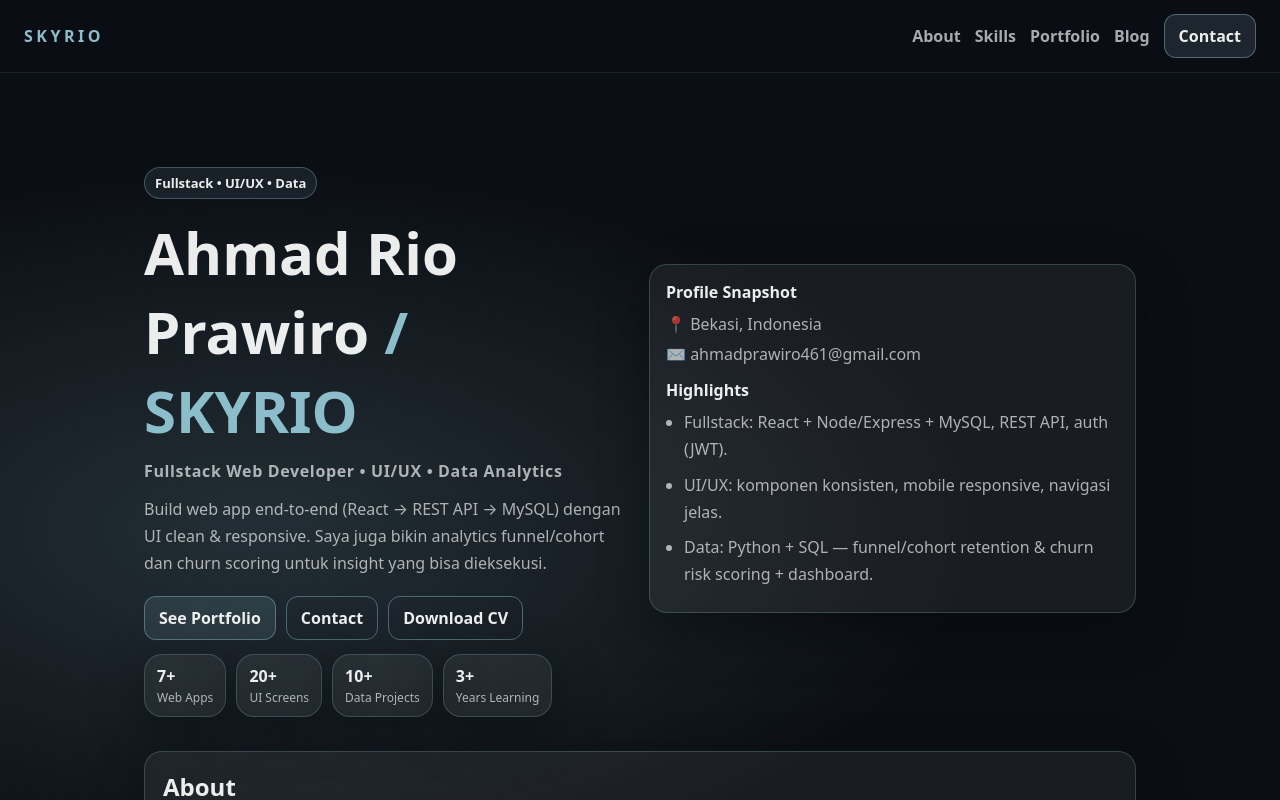
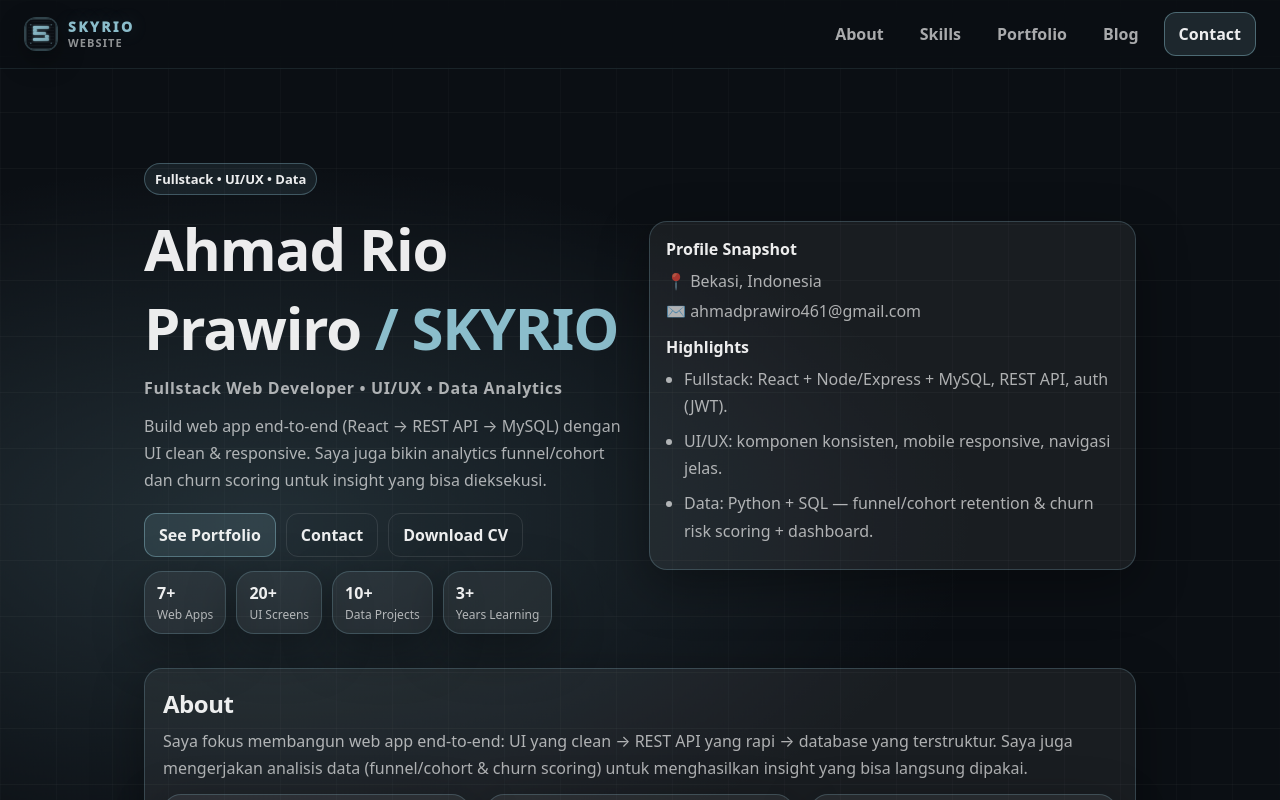
Before and after one commit to Skyrio-aoi/skyrio-website, a React (Vite) app: page / in a window 1280 px wide. Shown: the top 800 px of the page. Built offline with nearby package versions, Linux system fonts and the light colour scheme.

Commit message:
chore: navbar + theme + gitignore

```diff
--- a/src/App.jsx
+++ b/src/App.jsx
@@ -55,7 +55,7 @@ export default function App() {
           marginTop: 24,
         }}
       >
-        © {new Date().getFullYear()} {profile.brand} — Gaming x Professional Portfolio
+        © {new Date().getFullYear()} {profile.brand} WEBSITE
       </footer>
     </div>
   );
--- a/src/components/Navbar.jsx
+++ b/src/components/Navbar.jsx
@@ -1,13 +1,74 @@
-export default function Navbar({ brand, items }) {
+export default function Navbar({ brand = "SKYRIO", items = [] }) {
   return (
     <header style={styles.wrap}>
-      <div style={styles.brand}>{brand}</div>
+      <a href="#home" style={styles.brandWrap} aria-label={`${brand} home`}>
+        <span style={styles.logoMark} aria-hidden="true">
+          <svg xmlns="http://www.w3.org/2000/svg" viewBox="0 0 64 64">
+            <defs>
+              <linearGradient id="a" x1="0" y1="0" x2="1" y2="1">
+                <stop offset="0" stopColor="#8BBDCB" stopOpacity="0.95" />
+                <stop offset="1" stopColor="#8BBDCB" stopOpacity="0.55" />
+              </linearGradient>
+
+              <pattern id="scan" width="6" height="6" patternUnits="userSpaceOnUse">
+                <rect width="6" height="6" fill="transparent" />
+                <rect y="0" width="6" height="1" fill="#8BBDCB" opacity="0.08" />
+              </pattern>
+
+              <filter id="glow" x="-40%" y="-40%" width="180%" height="180%">
+                <feGaussianBlur stdDeviation="1.6" result="b" />
+                <feMerge>
+                  <feMergeNode in="b" />
+                  <feMergeNode in="SourceGraphic" />
+                </feMerge>
+              </filter>
+            </defs>
+
+            <rect width="64" height="64" rx="16" fill="#0B0F14" />
+            <rect
+              x="1.5"
+              y="1.5"
+              width="61"
+              height="61"
+              rx="14.5"
+              fill="none"
+              stroke="#8BBDCB"
+              strokeOpacity="0.30"
+              strokeWidth="3"
+            />
+
+            <rect x="6" y="6" width="52" height="52" rx="12" fill="url(#scan)" />
+
+            <g filter="url(#glow)" fill="url(#a)">
+              <rect x="16" y="16" width="32" height="6" rx="2" />
+              <rect x="16" y="22" width="8" height="6" rx="2" />
+              <rect x="16" y="28" width="26" height="6" rx="2" />
+              <rect x="40" y="34" width="8" height="6" rx="2" />
+              <rect x="16" y="40" width="32" height="6" rx="2" />
+            </g>
+
+            <g fill="#8BBDCB" opacity="0.35">
+              <rect x="10" y="12" width="3" height="3" rx="1" />
+              <rect x="51" y="12" width="3" height="3" rx="1" />
+              <rect x="10" y="49" width="3" height="3" rx="1" />
+              <rect x="51" y="49" width="3" height="3" rx="1" />
+            </g>
+          </svg>
+        </span>
+
+        <span style={styles.brandText}>
+          <span style={styles.brandTop}>{String(brand).toUpperCase()}</span>
+          <span style={styles.brandSub}>Website</span>
+        </span>
+      </a>
+
       <nav style={styles.nav}>
         {items.map((it) => (
-          <a key={it.href} href={it.href} style={styles.link}>
+          <a key={it.href} href={it.href} className="nav-link">
             {it.label}
           </a>
         ))}
+
         <a href="#contact" className="btn" style={{ textDecoration: "none" }}>
           Contact
         </a>
@@ -21,23 +82,57 @@ const styles = {
     position: "sticky",
     top: 0,
     zIndex: 50,
-    backdropFilter: "blur(10px)",
-    background: "rgba(11,15,20,0.65)",
+    backdropFilter: "blur(12px)",
+    background: "rgba(11,15,20,0.68)",
     borderBottom: "1px solid rgba(139,189,203,0.12)",
     display: "flex",
     alignItems: "center",
     justifyContent: "space-between",
-    padding: "14px 24px",
+    padding: "12px 24px",
   },
-  brand: {
-    fontWeight: 900,
-    letterSpacing: "0.22em",
+
+  brandWrap: {
+    display: "flex",
+    alignItems: "center",
+    gap: 10,
+    textDecoration: "none",
+    color: "inherit",
+  },
+
+  logoMark: {
+    width: 34,
+    height: 34,
+    borderRadius: 12,
+    display: "grid",
+    placeItems: "center",
+    background: "rgba(139,189,203,0.10)",
+    border: "1px solid rgba(139,189,203,0.22)",
+    boxShadow: "0 10px 26px rgba(0,0,0,0.35)",
+    overflow: "hidden",
+  },
+
+  brandText: {
+    display: "grid",
+    lineHeight: 1.05,
+  },
+
+  brandTop: {
+    fontWeight: 950,
+    letterSpacing: "0.18em",
     color: "var(--accent)",
+    textTransform: "uppercase",
+    fontSize: 14,
+    textShadow: "0 0 18px rgba(139,189,203,0.22)",
   },
+
+  brandSub: {
+    fontSize: 11,
+    fontWeight: 800,
+    letterSpacing: "0.10em",
+    color: "rgba(255,255,255,0.55)",
+    marginTop: 2,
+    textTransform: "uppercase",
+  },
+
   nav: { display: "flex", gap: 14, alignItems: "center" },
-  link: {
-    color: "var(--muted)",
-    fontWeight: 800,
-    textDecoration: "none",
-  },
 };
--- a/src/styles/theme.css
+++ b/src/styles/theme.css
@@ -1,81 +1,182 @@
+/* =========================================================
+   SKYRIO THEME (Gaming • Professional) — theme.css
+   ========================================================= */
+
+/* ---------- Tokens ---------- */
 :root{
   --accent:#8BBDCB;
   --bg:#0B0F14;
+
   --card:rgba(255,255,255,0.06);
+  --card2:rgba(255,255,255,0.045);
+
   --border:rgba(139,189,203,0.25);
+  --border2:rgba(255,255,255,0.08);
+
   --text:rgba(255,255,255,0.92);
   --muted:rgba(255,255,255,0.65);
+  --muted2:rgba(255,255,255,0.50);
+
   --shadow: 0 16px 50px rgba(0,0,0,0.35);
+  --shadow2: 0 12px 34px rgba(0,0,0,0.28);
+
+  --radius: 18px;
+  --radius2: 14px;
+
+  --ring: 0 0 0 4px rgba(139,189,203,0.16);
+
+  --container: 1040px;
 }
 
+/* ---------- Base / Reset ---------- */
 *{ box-sizing:border-box; }
 html{ scroll-behavior:smooth; }
 
 body{
   margin:0;
+  color: var(--text);
+  font-family: system-ui, -apple-system, Segoe UI, Roboto, Arial;
+  -webkit-font-smoothing: antialiased;
+  -moz-osx-font-smoothing: grayscale;
+
   background:
     radial-gradient(1200px 600px at 20% 10%, rgba(139,189,203,0.18), transparent 60%),
     radial-gradient(900px 500px at 80% 30%, rgba(139,189,203,0.10), transparent 55%),
+    linear-gradient(rgba(255,255,255,0.03) 1px, transparent 1px),
+    linear-gradient(90deg, rgba(255,255,255,0.02) 1px, transparent 1px),
     var(--bg);
-  color: var(--text);
-  font-family: system-ui, -apple-system, Segoe UI, Roboto, Arial;
+
+  background-size:
+    auto,
+    auto,
+    56px 56px,
+    56px 56px,
+    auto;
+
+  background-position:
+    center,
+    center,
+    0 0,
+    0 0,
+    center;
 }
+
+::selection{ background: rgba(139,189,203,0.24); }
 
 a{ color: inherit; text-decoration:none; }
 img{ max-width:100%; display:block; }
 
-.container{ max-width: 1040px; margin: 0 auto; padding: 24px; }
+.container{ max-width: var(--container); margin: 0 auto; padding: 24px; }
 .muted{ color: var(--muted); }
 .accent{ color: var(--accent); }
 
+/* spacing sections */
+section{ padding: 14px 0; }
+h1,h2,h3{ letter-spacing:-0.02em; }
+p{ margin: 0; }
+
+/* ---------- Focus / Accessibility ---------- */
+:focus{ outline: none; }
+:focus-visible{
+  box-shadow: var(--ring);
+  border-radius: 12px;
+}
+
+@media (prefers-reduced-motion: reduce){
+  *{ transition: none !important; animation: none !important; scroll-behavior: auto !important; }
+}
+
+/* ---------- Layout helpers ---------- */
+.grid{ display:grid; gap: 16px; }
+@media (min-width: 860px){
+  .grid.cols-2{ grid-template-columns: 1fr 1fr; }
+  .grid.cols-3{ grid-template-columns: 1fr 1fr 1fr; }
+}
+
+/* ---------- Card ---------- */
 .card{
   background: var(--card);
   border: 1px solid var(--border);
-  border-radius: 18px;
+  border-radius: var(--radius);
   box-shadow: var(--shadow);
 }
 
-/* subtle interactive lift */
+/* subtle lift */
 .card.is-hoverable{
-  transition: transform 180ms ease, border-color 180ms ease, background 180ms ease;
+  transition: transform 180ms ease, border-color 180ms ease, background 180ms ease, box-shadow 180ms ease;
 }
 .card.is-hoverable:hover{
   transform: translateY(-2px);
   border-color: rgba(139,189,203,0.36);
   background: rgba(255,255,255,0.075);
+  box-shadow: var(--shadow2);
 }
 
+/* ---------- Buttons ---------- */
 .btn{
   border: 1px solid rgba(139,189,203,0.45);
   background: rgba(139,189,203,0.14);
   color: var(--text);
   padding: 10px 14px;
   border-radius: 12px;
-  font-weight: 800;
+  font-weight: 900;
   cursor:pointer;
+  transition: transform 160ms ease, background 160ms ease, border-color 160ms ease;
 }
-.btn:hover{ background: rgba(139,189,203,0.22); }
-.btn.ghost{ background: transparent; }
+.btn:hover{
+  background: rgba(139,189,203,0.22);
+  transform: translateY(-1px);
+  border-color: rgba(139,189,203,0.55);
+}
+.btn:active{ transform: translateY(0px); }
+.btn.ghost{
+  background: transparent;
+  border-color: rgba(255,255,255,0.10);
+}
+.btn.ghost:hover{
+  background: rgba(255,255,255,0.06);
+  border-color: rgba(139,189,203,0.25);
+}
 
+.btn.is-disabled{ opacity: 0.5; pointer-events: none; }
+
+/* ---------- Chips ---------- */
 .chip{
   display:inline-flex;
   align-items:center;
+  gap: 6px;
   border: 1px solid rgba(139,189,203,0.35);
   background: rgba(139,189,203,0.10);
   padding: 6px 10px;
   border-radius: 999px;
-  font-weight: 800;
+  font-weight: 900;
   font-size: 13px;
   margin: 6px 6px 0 0;
+  transition: background 160ms ease, border-color 160ms ease, transform 160ms ease;
+}
+.chip:hover{
+  background: rgba(139,189,203,0.14);
+  border-color: rgba(139,189,203,0.46);
+  transform: translateY(-1px);
 }
 
-.grid{ display:grid; gap: 16px; }
-@media (min-width: 860px){
-  .grid.cols-2{ grid-template-columns: 1fr 1fr; }
-  .grid.cols-3{ grid-template-columns: 1fr 1fr 1fr; }
+/* ---------- Navbar links (className="nav-link") ---------- */
+.nav-link{
+  color: var(--muted);
+  font-weight: 900;
+  padding: 8px 10px;
+  border-radius: 10px;
+  border: 1px solid transparent;
+  transition: transform 160ms ease, background 160ms ease, border-color 160ms ease, color 160ms ease;
+}
+.nav-link:hover{
+  background: rgba(139,189,203,0.08);
+  border-color: rgba(139,189,203,0.22);
+  color: rgba(255,255,255,0.92);
+  transform: translateY(-1px);
 }
 
-/* ===== Portfolio thumbnails (16:9, preview-only) ===== */
+/* ---------- Portfolio thumbnail ---------- */
 .project-card .project-thumb{
   width: 100%;
   aspect-ratio: 16 / 9;
@@ -85,7 +186,6 @@ img{ max-width:100%; display:block; }
   background: rgba(255,255,255,0.03);
   transition: transform 180ms ease, border-color 180ms ease;
 }
-
 .project-card .project-thumb-img{
   width: 100%;
   height: 100%;
@@ -94,42 +194,29 @@ img{ max-width:100%; display:block; }
   transform: scale(1);
   transition: transform 220ms ease;
 }
-
 .project-card .project-thumb:hover{
   border-color: rgba(139,189,203,0.28);
   transform: translateY(-1px);
 }
-
 .project-card .project-thumb:hover .project-thumb-img{
   transform: scale(1.03);
 }
-
 .project-card .project-thumb-fallback{
   aspect-ratio: 16 / 9;
   display: grid;
   place-items: center;
+  color: var(--muted2);
 }
 
-/* ===== Blog cards (biar excerpt ga kepanjangan) ===== */
+/* ---------- Blog excerpt clamp (NO warning) ---------- */
 .post-card p{
+  margin-top: 10px;
   overflow: hidden;
-
-  /* clamp (Chrome/Safari/Edge) */
-  display: -webkit-box;
-  -webkit-box-orient: vertical;
-  -webkit-line-clamp: 4;
-
-  /* standard property (untuk linter/compat) */
-  line-clamp: 4;
+  line-height: 1.6;
+  max-height: calc(1.6em * 4);
 }
 
-/* Disable placeholder links/buttons */
-.btn.is-disabled{
-  opacity: 0.5;
-  pointer-events: none;
-}
-
-/* ===== Skills upgrade (kalau kamu pakai Skills.jsx versi bar) ===== */
+/* ---------- Skills upgrade ---------- */
 .skills-grid{
   display:grid;
   gap:16px;
@@ -139,39 +226,35 @@ img{ max-width:100%; display:block; }
 }
 
 .skill-item{
-  padding: 10px 10px;
+  padding: 12px 12px;
   border-radius: 14px;
   border: 1px solid rgba(255,255,255,0.06);
   background: rgba(255,255,255,0.03);
 }
-
 .skill-row{
   display:flex;
   align-items:center;
   justify-content:space-between;
   gap:10px;
 }
-
 .skill-pill{
   display:inline-flex;
   align-items:center;
   border-radius:999px;
   padding: 4px 10px;
   font-size: 12px;
-  font-weight: 900;
+  font-weight: 950;
   border: 1px solid rgba(139,189,203,0.28);
   background: rgba(139,189,203,0.10);
 }
-
 .skill-bar{
-  margin-top: 8px;
-  height: 8px;
+  margin-top: 10px;
+  height: 9px;
   border-radius: 999px;
   background: rgba(255,255,255,0.06);
   overflow:hidden;
   border: 1px solid rgba(255,255,255,0.06);
 }
-
 .skill-bar-fill{
   height:100%;
   border-radius: 999px;
@@ -183,6 +266,11 @@ img{ max-width:100%; display:block; }
 .skill-bar-fill.lvl-3{ width: 90%; }
 
 /* About mini cards */
-.about-grid .about-mini{
-  min-height: 140px;
+.about-grid .about-mini{ min-height: 140px; }
+
+/* ---------- tiny polish ---------- */
+hr{
+  border: none;
+  border-top: 1px solid rgba(255,255,255,0.08);
+  margin: 14px 0;
 }
```
Also changed, not shown: 1 other file (tests, documents, lock files or other folders).
